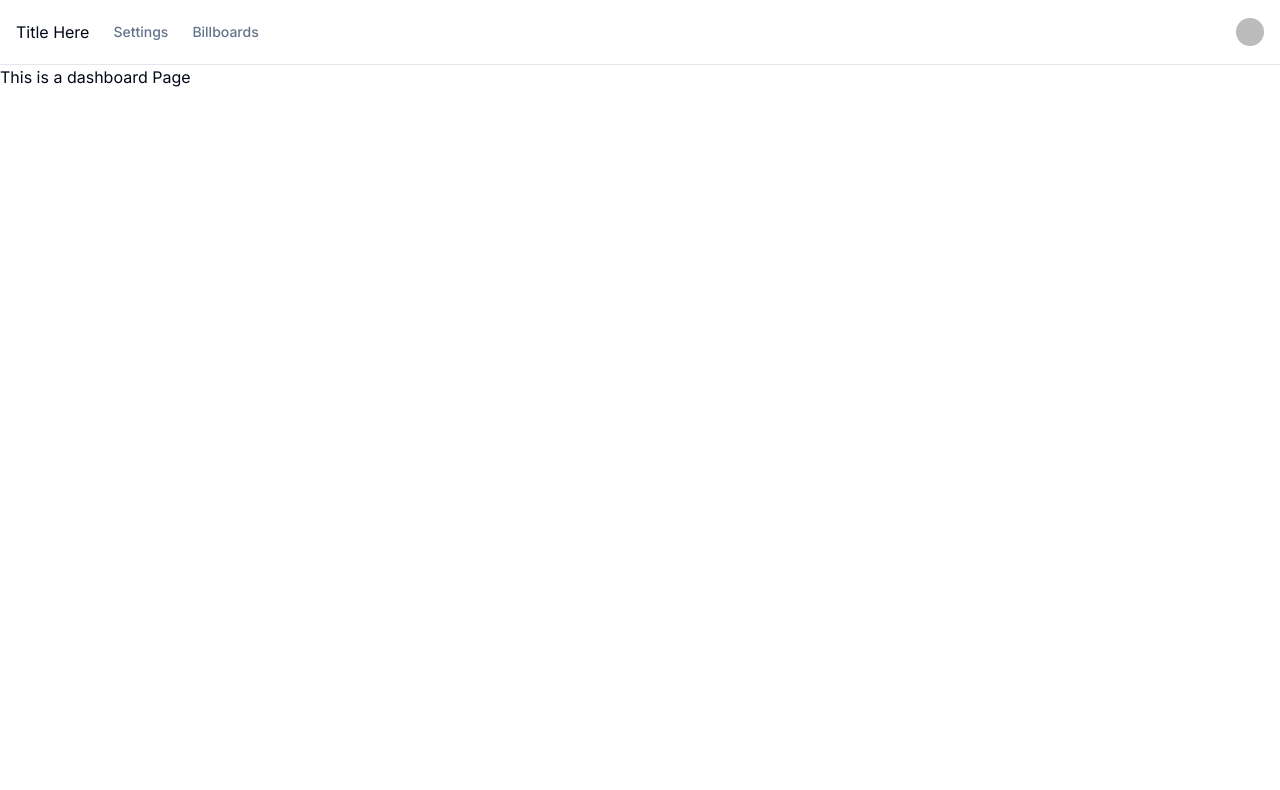
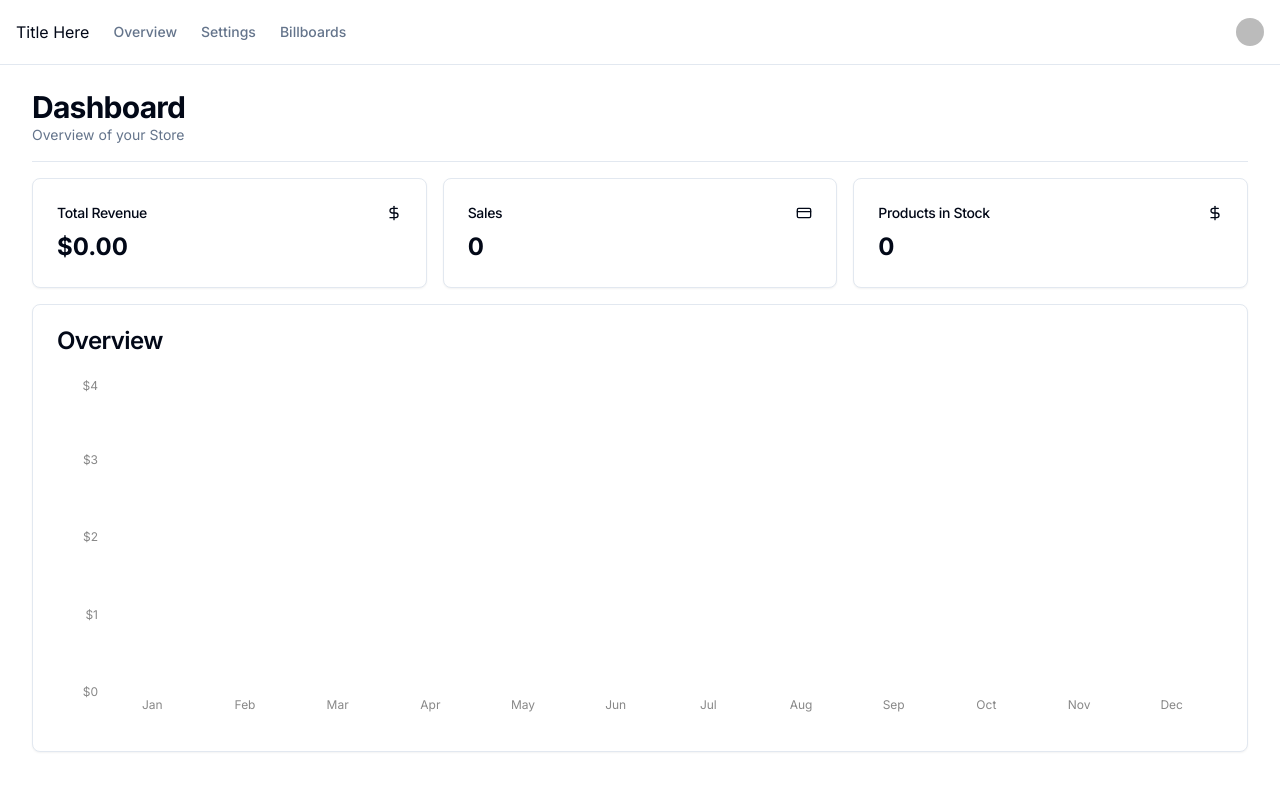
Before and after one commit to Anubhav311/admin-panel, a Next.js app: page /1 in a window 1280 px wide. Shown: the top 790 px of the page. Built offline with nearby package versions, Linux system fonts and the light colour scheme; no server answers; the database is empty; sample sign-in values are in the browser's storage; some icons are missing.

Commit message:
added overview page

```diff
--- /dev/null
+++ b/actions/get-graph-revenue.tsx
@@ -0,0 +1,62 @@
+import prismadb from "@/lib/prismadb";
+
+interface GraphData {
+  name: string;
+  total: number;
+}
+
+export const getGraphRevenue = async (
+  storeId: string
+): Promise<GraphData[]> => {
+  const paidOrders = await prismadb.order.findMany({
+    where: {
+      storeId,
+      isPaid: true,
+    },
+    include: {
+      orderItems: {
+        include: {
+          product: true,
+        },
+      },
+    },
+  });
+
+  const monthlyRevenue: { [key: number]: number } = {};
+
+  // Grouping the orders by month and summing the revenue
+  for (const order of paidOrders) {
+    const month = order.createdAt.getMonth(); // 0 for Jan, 1 for Feb, ...
+    let revenueForOrder = 0;
+
+    for (const item of order.orderItems) {
+      revenueForOrder += item.product.price.toNumber();
+    }
+
+    // Adding the revenue for this order to the respective month
+    monthlyRevenue[month] = (monthlyRevenue[month] || 0) + revenueForOrder;
+  }
+
+  // Converting the grouped data into the format expected by the graph
+  const graphData: GraphData[] = [
+    { name: "Jan", total: 0 },
+    { name: "Feb", total: 0 },
+    { name: "Mar", total: 0 },
+    { name: "Apr", total: 0 },
+    { name: "May", total: 0 },
+    { name: "Jun", total: 0 },
+    { name: "Jul", total: 0 },
+    { name: "Aug", total: 0 },
+    { name: "Sep", total: 0 },
+    { name: "Oct", total: 0 },
+    { name: "Nov", total: 0 },
+    { name: "Dec", total: 0 },
+  ];
+
+  // Filling in the revenue data
+  for (const month in monthlyRevenue) {
+    graphData[parseInt(month)].total = monthlyRevenue[parseInt(month)];
+  }
+
+  return graphData;
+};
--- /dev/null
+++ b/actions/get-sales-count.tsx
@@ -0,0 +1,12 @@
+import prismadb from "@/lib/prismadb";
+
+export const getSalesCount = async (storeId: string) => {
+  const salesCount = await prismadb.order.count({
+    where: {
+      storeId,
+      isPaid: true,
+    },
+  });
+
+  return salesCount;
+};
--- /dev/null
+++ b/actions/get-stock-count.tsx
@@ -0,0 +1,12 @@
+import prismadb from "@/lib/prismadb";
+
+export const getStockCount = async (storeId: string) => {
+  const stockCount = await prismadb.product.count({
+    where: {
+      storeId,
+      isArchived: false,
+    },
+  });
+
+  return stockCount;
+};
--- /dev/null
+++ b/actions/get-total-revenue.tsx
@@ -0,0 +1,26 @@
+import prismadb from "@/lib/prismadb";
+
+export const getTotalRevenue = async (storeId: string) => {
+  const paidOrders = await prismadb.order.findMany({
+    where: {
+      storeId,
+      isPaid: true,
+    },
+    include: {
+      orderItems: {
+        include: {
+          product: true,
+        },
+      },
+    },
+  });
+
+  const totalRevenue = paidOrders.reduce((total, order) => {
+    const orderTotal = order.orderItems.reduce((orderSum, item) => {
+      return orderSum + item.product.price.toNumber();
+    }, 0);
+    return total + orderTotal;
+  }, 0);
+
+  return totalRevenue;
+};
--- a/app/(dashboard)/[storeId]/(routes)/page.tsx
+++ b/app/(dashboard)/[storeId]/(routes)/page.tsx
@@ -1,5 +1,75 @@
-const DashboardPage = () => {
-  return <div>This is a dashboard Page</div>;
+import { getTotalRevenue } from "@/actions/get-total-revenue";
+import { getSalesCount } from "@/actions/get-sales-count";
+import { getGraphRevenue } from "@/actions/get-graph-revenue";
+import { getStockCount } from "@/actions/get-stock-count";
+import { Card, CardContent, CardHeader, CardTitle } from "@/components/ui/card";
+import { Heading } from "@/components/ui/heading";
+import { Separator } from "@/components/ui/separator";
+import prismadb from "@/lib/prismadb";
+import { formatter } from "@/lib/utils";
+import { CreditCard, DollarSign } from "lucide-react";
+import { Overview } from "@/components/overview";
+
+interface DashboardPageProps {
+  params: { storeId: string };
+}
+
+const DashboardPage: React.FC<DashboardPageProps> = async ({ params }) => {
+  const totalRevenue = await getTotalRevenue(params.storeId);
+  const graphRevenue = await getGraphRevenue(params.storeId);
+  const salesCount = await getSalesCount(params.storeId);
+  const stockCount = await getStockCount(params.storeId);
+  return (
+    <div className="flex-col">
+      <div className="flex-1 space-y-4 p-8 pt-6">
+        <Heading title={"Dashboard"} description={"Overview of your Store"} />
+        <Separator />
+        <div className="grid gap-4 grid-cols-3">
+          <Card>
+            <CardHeader className="flex flex-row items-center justify-between space-y-0 pb-2">
+              <CardTitle className="text-sm font-medium">
+                Total Revenue
+              </CardTitle>
+              <DollarSign className="h-4 w-4 text-muted-foregroud" />
+            </CardHeader>
+            <CardContent>
+              <div className="text-2xl font-bold">
+                {formatter.format(totalRevenue)}
+              </div>
+            </CardContent>
+          </Card>
+          <Card>
+            <CardHeader className="flex flex-row items-center justify-between space-y-0 pb-2">
+              <CardTitle className="text-sm font-medium">Sales</CardTitle>
+              <CreditCard className="h-4 w-4 text-muted-foregroud" />
+            </CardHeader>
+            <CardContent>
+              <div className="text-2xl font-bold">{salesCount}</div>
+            </CardContent>
+          </Card>
+          <Card>
+            <CardHeader className="flex flex-row items-center justify-between space-y-0 pb-2">
+              <CardTitle className="text-sm font-medium">
+                Products in Stock
+              </CardTitle>
+              <DollarSign className="h-4 w-4 text-muted-foregroud" />
+            </CardHeader>
+            <CardContent>
+              <div className="text-2xl font-bold">{stockCount}</div>
+            </CardContent>
+          </Card>
+        </div>
+        <Card className="col-span-4">
+          <CardHeader>
+            <CardTitle>Overview</CardTitle>
+          </CardHeader>
+          <CardContent className="pl-2">
+            <Overview data={graphRevenue} />
+          </CardContent>
+        </Card>
+      </div>
+    </div>
+  );
 };
 
 export default DashboardPage;
--- a/components/main-nav.tsx
+++ b/components/main-nav.tsx
@@ -8,6 +8,11 @@ function ManNav({ className, ...props }: React.HTMLAttributes<HTMLElement>) {
   const pathname = usePathname();
   const params = useParams();
   const routes = [
+    {
+      href: `/${params.storeId}`,
+      label: "Overview",
+      active: pathname === `/$${params.storeId}`,
+    },
     {
       href: `/${params.storeId}/settings`,
       label: "Settings",
--- /dev/null
+++ b/components/overview.tsx
@@ -0,0 +1,31 @@
+"use client";
+
+import { Bar, BarChart, ResponsiveContainer, XAxis, YAxis } from "recharts";
+
+interface OverviewProps {
+  data: any[];
+}
+
+export const Overview: React.FC<OverviewProps> = ({ data }) => {
+  return (
+    <ResponsiveContainer width="100%" height={350}>
+      <BarChart data={data}>
+        <XAxis
+          dataKey="name"
+          stroke="#888888"
+          fontSize={12}
+          tickLine={false}
+          axisLine={false}
+        />
+        <YAxis
+          stroke="#888888"
+          fontSize={12}
+          tickLine={false}
+          axisLine={false}
+          tickFormatter={(value) => `$${value}`}
+        />
+        <Bar dataKey="total" fill="#3498db" radius={[4, 4, 0, 0]} />
+      </BarChart>
+    </ResponsiveContainer>
+  );
+};
--- /dev/null
+++ b/components/ui/card.tsx
@@ -0,0 +1,79 @@
+import * as React from "react"
+
+import { cn } from "@/lib/utils"
+
+const Card = React.forwardRef<
+  HTMLDivElement,
+  React.HTMLAttributes<HTMLDivElement>
+>(({ className, ...props }, ref) => (
+  <div
+    ref={ref}
+    className={cn(
+      "rounded-lg border bg-card text-card-foreground shadow-sm",
+      className
+    )}
+    {...props}
+  />
+))
+Card.displayName = "Card"
+
+const CardHeader = React.forwardRef<
+  HTMLDivElement,
+  React.HTMLAttributes<HTMLDivElement>
+>(({ className, ...props }, ref) => (
+  <div
+    ref={ref}
+    className={cn("flex flex-col space-y-1.5 p-6", className)}
+    {...props}
+  />
+))
+CardHeader.displayName = "CardHeader"
+
+const CardTitle = React.forwardRef<
+  HTMLParagraphElement,
+  React.HTMLAttributes<HTMLHeadingElement>
+>(({ className, ...props }, ref) => (
+  <h3
+    ref={ref}
+    className={cn(
+      "text-2xl font-semibold leading-none tracking-tight",
+      className
+    )}
+    {...props}
+  />
+))
+CardTitle.displayName = "CardTitle"
+
+const CardDescription = React.forwardRef<
+  HTMLParagraphElement,
+  React.HTMLAttributes<HTMLParagraphElement>
+>(({ className, ...props }, ref) => (
+  <p
+    ref={ref}
+    className={cn("text-sm text-muted-foreground", className)}
+    {...props}
+  />
+))
+CardDescription.displayName = "CardDescription"
+
+const CardContent = React.forwardRef<
+  HTMLDivElement,
+  React.HTMLAttributes<HTMLDivElement>
+>(({ className, ...props }, ref) => (
+  <div ref={ref} className={cn("p-6 pt-0", className)} {...props} />
+))
+CardContent.displayName = "CardContent"
+
+const CardFooter = React.forwardRef<
+  HTMLDivElement,
+  React.HTMLAttributes<HTMLDivElement>
+>(({ className, ...props }, ref) => (
+  <div
+    ref={ref}
+    className={cn(" flex items-center p-6 pt-0", className)}
+    {...props}
+  />
+))
+CardFooter.displayName = "CardFooter"
+
+export { Card, CardHeader, CardFooter, CardTitle, CardDescription, CardContent }
--- a/lib/utils.ts
+++ b/lib/utils.ts
@@ -1,6 +1,11 @@
-import { type ClassValue, clsx } from "clsx"
-import { twMerge } from "tailwind-merge"
+import { type ClassValue, clsx } from "clsx";
+import { twMerge } from "tailwind-merge";
 
 export function cn(...inputs: ClassValue[]) {
-  return twMerge(clsx(inputs))
+  return twMerge(clsx(inputs));
 }
+
+export const formatter = new Intl.NumberFormat("en-US", {
+  style: "currency",
+  currency: "USD",
+});
--- a/package.json
+++ b/package.json
@@ -36,6 +36,7 @@
     "react-dom": "18.2.0",
     "react-hook-form": "^7.45.2",
     "react-hot-toast": "^2.4.1",
+    "recharts": "^2.7.2",
     "tailwind-merge": "^1.14.0",
     "tailwindcss": "3.3.3",
     "tailwindcss-animate": "^1.0.6",
```
Also changed, not shown: 1 other file (tests, documents, lock files or other folders).
